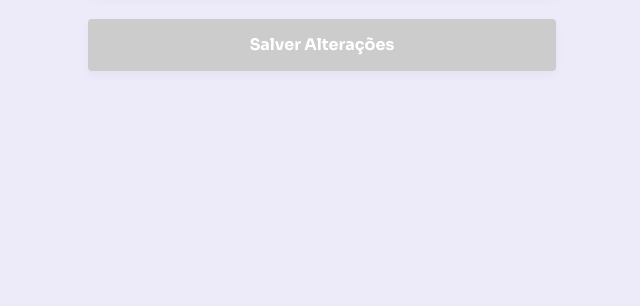
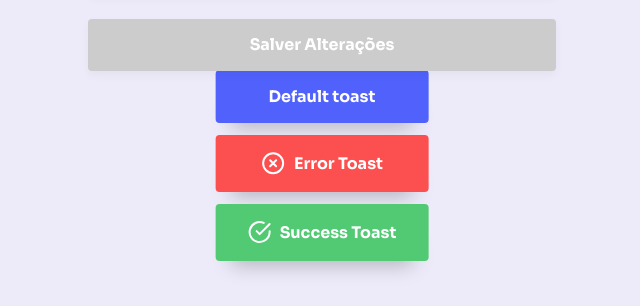
Before and after one commit to thiagoplaca/myContacts, a React (Vite) app in the folder fe/: page /edit/123 in a window 1280 px wide. Shown: the part 491-797 px from the top of the page, without its empty margins (318-958 px from the left). Built offline with nearby package versions, Linux system fonts and the light colour scheme; no server answers.

Commit message:
Adding ToastMessage

```diff
--- a/fe/src/assets/styles/themes/default.js
+++ b/fe/src/assets/styles/themes/default.js
@@ -16,6 +16,9 @@ export default {
       light: "#f97171",
       main: "#fc5050",
       dark: "#f63131"
+    },
+    success: {
+      main: '#51CA73',
     }
   }
 }
--- a/fe/src/components/App/index.jsx
+++ b/fe/src/components/App/index.jsx
@@ -5,12 +5,14 @@ import defaultTheme from '../../assets/styles/themes/default'
 import { Container } from './styles'
 import Header from "../Header"
 import Routes from "../../Routes"
+import ToastContainer from "../Toast/ToastContainer"
 
 export default function App() {
   return (
     <BrowserRouter>
       <ThemeProvider theme={defaultTheme}>
         <GlobalStyles />
+        <ToastContainer />
         <Container>
           <Header />
           <Routes />
--- /dev/null
+++ b/fe/src/components/Toast/ToastContainer/index.jsx
@@ -0,0 +1,12 @@
+import { Container } from './styles'
+import ToastMessage from '../ToastMessage'
+
+export default function ToastContainer() {
+  return (
+    <Container>
+      <ToastMessage text='Default toast' />
+      <ToastMessage text='Error Toast' type='danger' />
+      <ToastMessage text='Success Toast' type='success' />
+    </Container>
+  )
+}
--- /dev/null
+++ b/fe/src/components/Toast/ToastContainer/styles.js
@@ -0,0 +1,9 @@
+import styled from 'styled-components'
+
+export const Container = styled.div`
+  position: fixed;
+  bottom: 48px;
+  left: 50%;
+  transform: translateX(-50%);
+
+`
--- /dev/null
+++ b/fe/src/components/Toast/ToastMessage/index.jsx
@@ -0,0 +1,24 @@
+import PropTypes from 'prop-types'
+import { Container } from "./styles";
+
+import xCircle from '../../../assets/images/icons/x-circle.svg'
+import checkCircle from '../../../assets/images/icons/check-circle.svg'
+
+export default function ToastMessage({text, type}) {
+  return(
+    <Container type={type}>
+      {type === 'danger' && <img src={xCircle} alt='X'/>}
+      {type === 'success' && <img src={checkCircle} alt='Check'/>}
+      <strong>{text}</strong>
+    </Container>
+  )
+}
+
+ToastMessage.propTypes = {
+  text: PropTypes.string.isRequired,
+  type: PropTypes.oneOf(['default','success', 'danger']),
+}
+
+ToastMessage.defaultProps = {
+  type: 'default',
+}
--- /dev/null
+++ b/fe/src/components/Toast/ToastMessage/styles.js
@@ -0,0 +1,30 @@
+import styled, { css } from 'styled-components'
+
+const containerVariants = {
+  default: css`
+    background: ${({ theme }) => theme.colors.primary.main};
+  `,
+  success: css`
+    background: ${({ theme }) => theme.colors.success.main};
+  `,
+  danger: css`
+    background: ${({ theme }) => theme.colors.danger.main};
+  `,
+}
+
+export const Container = styled.div`
+  padding: 16px 32px;
+  color: #fff;
+  border-radius: 4px;
+  box-shadow: 0px 20px 20px -16px #00000040;
+  display: flex;
+  align-items: center;
+  justify-content: center;
+  gap: 8px;
+
+  ${({ type }) => containerVariants[type] || containerVariants.default}
+
+  & + & {
+    margin-top: 12px;
+  }
+`
```
Also changed, not shown: fe/src/assets/images/icons/check-circle.svg (added), fe/src/assets/images/icons/x-circle.svg (added).
